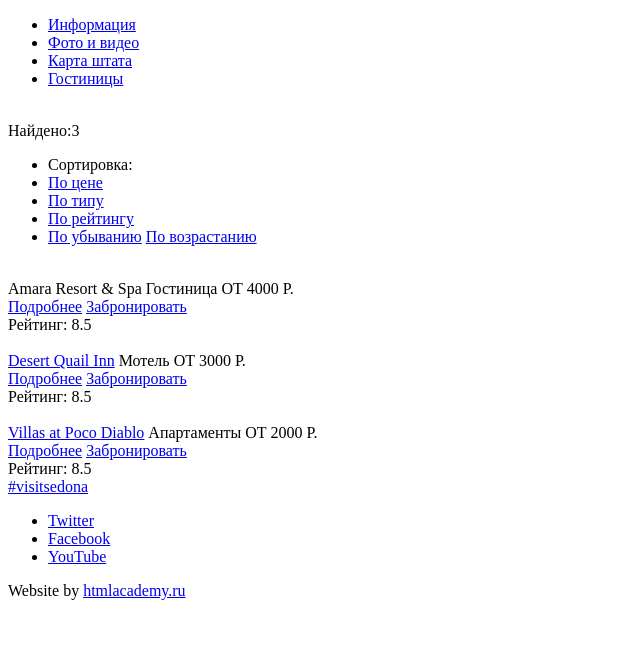
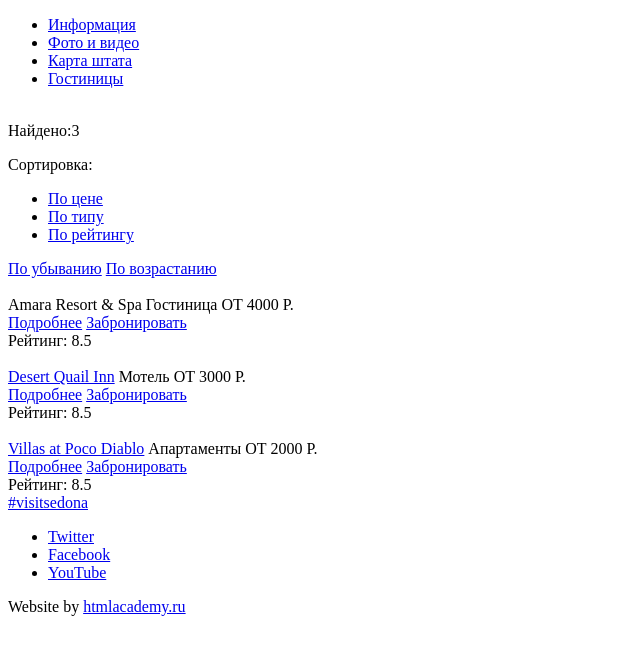
Before and after one commit to kolguev/560455-sedona, a plain HTML site: page search-hotels.html in a window 1280 px wide. Shown: the whole page, without its empty margins (0-640 px from the left). Drawn offline with Linux system fonts and the light colour scheme.

Commit message:
Правки по замечаниям
Свои предположения оставлял в комментариях

```diff
--- a/index.html
+++ b/index.html
@@ -3,11 +3,10 @@
 <head>
   <meta charset="utf-8">
   <title>Курорт: Седона</title>
-  <link rel="stylesheet" href="#">
-  <link rel="stylesheet" href="#">
+  <link rel="stylesheet" href="#"> <!-- для резиновой страницы не два разных стиля?-->
 </head>
 <body>
-  <div>
+  <div class="page_wrapper"> <!-- это div предполагаю использовать для создания тени -->
     <header>
       <nav>
         <ul>
@@ -25,17 +24,19 @@
           </li>
         </ul>
       </nav>
-      <div> <!-- logo -->
-        <a>
+
+        <a> <!-- logo div сделал, так как предположил что удобнее для применения стилей будет
+        надо ли во что-то еще ссылки оборачивать?-->
           <img>
         </a>
-      </div>
-      <div> <!-- header picture -->
-        <img>
-      </div>
+
     </header>
     <main>
-      <article>
+     <div> <!-- header picture Картинка обычно в шапке, не вижу смысла в основную часть переносить -->
+           <!-- а, так как на странице отелей картинки нет, тогда дейсвительно можно вынести в основную часть -->
+      <img>
+     </div>
+
         <header>
           <h1>Cедона — небольшой городок в Aризоне, заслуживающий большего!</h1>
           <p>Рассмотрим 5 причин, по которым Седона круче, чем гранд каньон!</p>
@@ -95,7 +96,7 @@
             <div>Большинство едет в Гранд каньон и толпится там</div>
           </div>
         </section>
-      </article>
+
 	  <!-- 5 section -->
       <section>
         <h2>Заинтересовались?</h2>
--- a/search-hotels.html
+++ b/search-hotels.html
@@ -4,10 +4,9 @@
   <meta charset="utf-8">
   <title>Курорт: Седона</title>
   <link rel="stylesheet" href="#">
-  <link rel="stylesheet" href="#">
 </head>
 <body>
-  <div>
+  <div class="page_wrapper">
     <header>
       <nav>
         <ul>
@@ -25,11 +24,11 @@
           </li>
         </ul>
       </nav>
-      <div> <!-- logo -->
-        <a>
+
+        <a> <!-- logo -->
           <img>
         </a>
-      </div>
+
     </header>
     <main>
       <form action="#" method="post">
@@ -41,8 +40,8 @@
         <div> <!-- Sort -->
           <div>
             <div>Найдено:<span>3</span></div>
+              <p>Сортировка:</p>
             <ul>
-              <li>Сортировка:</li>
               <li>
                 <a href="#">По цене</a>
               </li>
@@ -52,16 +51,14 @@
               <li>
                 <a href="#">По рейтингу</a>
               </li>
-              <li>
+            </ul>
+
                 <a href="#">По убыванию</a>
                 <a href="#">По возрастанию</a>
-              </li>
-            </ul>
+
           </div>
         </div>
-        <div> <!-- Result Hotel 1 -->
-          <div>
-            <section>
+        <section> <!-- Result Hotel 1 -->
           <div> <!-- Hotel 1 img -->
                 <img>
           </div>
@@ -77,11 +74,8 @@
             <span>Рейтинг: 8.5</span>
           </div>
         </section>
-          </div>
-        </div>
-        <div> <!-- Result Hotel 2 -->
-          <div>
-            <section>
+
+        <section> <!-- Result Hotel 2 -->
               <div> <!-- Hotel 2 img -->
                 <img>
               </div>
@@ -97,11 +91,7 @@
                 <span>Рейтинг: 8.5</span>
               </div>
         </section>
-          </div>
-        </div>
-        <div> <!-- Result Hotel 3 -->
-          <div>
-            <section>
+        <section> <!-- Result Hotel 3 -->
               <div> <!-- Hotel 3 img -->
                 <img>
               </div>
@@ -117,8 +107,6 @@
                 <span>Рейтинг: 8.5</span>
               </div>
         </section>
-          </div>
-        </div>
       </section>
     </main>
     <footer>
```
Lines whose indentation alone changed are shown as unchanged.
